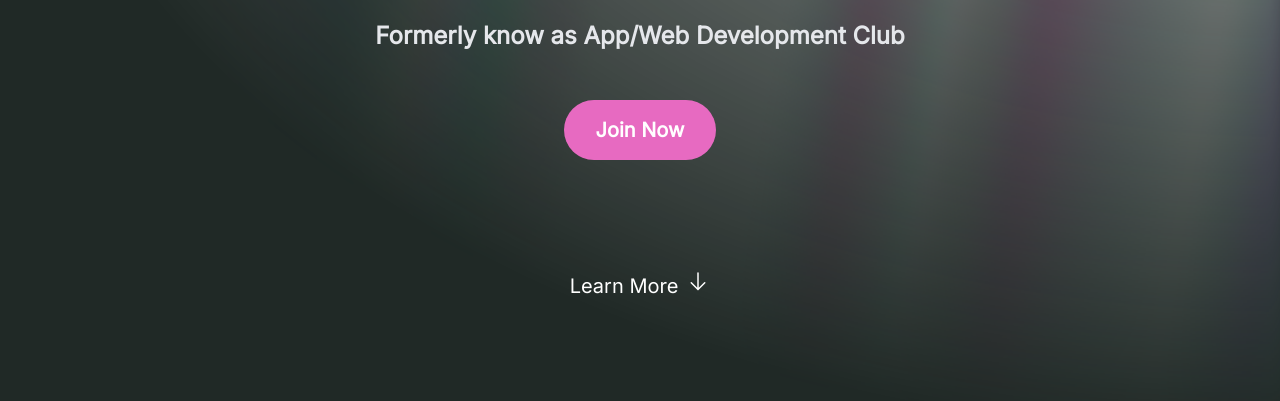
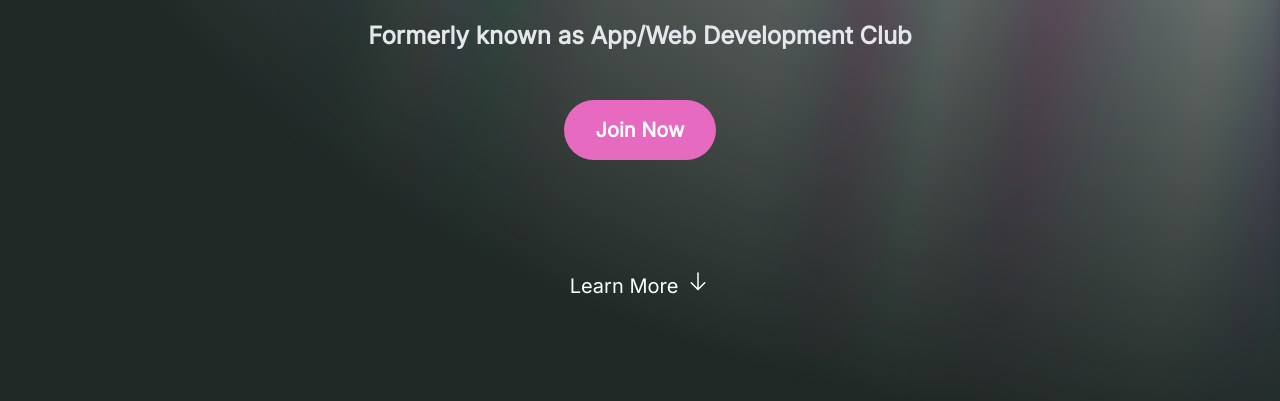
Before and after one commit to Markville-Hack-Club/website, an Astro site: page / in a window 1280 px wide. Shown: the part 355-756 px from the top of the page. Built offline with nearby package versions, Linux system fonts and the light colour scheme; Astro itself is replaced by a stand-in of ours.

Commit message:
Bug fixes

```diff
--- a/src/components/Hero.astro
+++ b/src/components/Hero.astro
@@ -24,7 +24,7 @@ import hackClubFlag from "../assets/logos/flag-orpheus-top.png";
             Dev/Hack Club
             <Sparkle class="text-6xl relative -ml-4 md:ml-0 -top-4 xl:-top-6" color="#9b6be7"/>
         </h1>
-        <h2 class="py-8 font-bold text-2xl text-center text-gray-200">Formerly know as App/Web Development Club</h2>
+        <h2 class="py-8 font-bold text-2xl text-center text-gray-200">Formerly known as App/Web Development Club</h2>
         <motion.a client:load
                   href="#info"
                   whileHover={{scale: 1.1, backgroundColor: "#bb569c"}}
--- a/src/components/Info.svelte
+++ b/src/components/Info.svelte
@@ -4,6 +4,7 @@
 
 <div class="mt-64 flex flex-col items-center pb-32">
     <h1 class="text-5xl md:text-6xl font-bold text-center mb-20" id="info">Join Us</h1>
+    <!--TODO: Fix alignment for people using from the wrong zoom (150%)-->
     <div class="flex flex-col lg:flex-row gap-32 lg:w-[80%] xl:w-[50%] text-center">
         <div class="flex-1 flex flex-col lg:items-end">
             <div class="flex flex-col items-center md:items-start">
```
Also changed, not shown: public/favicon.svg.
